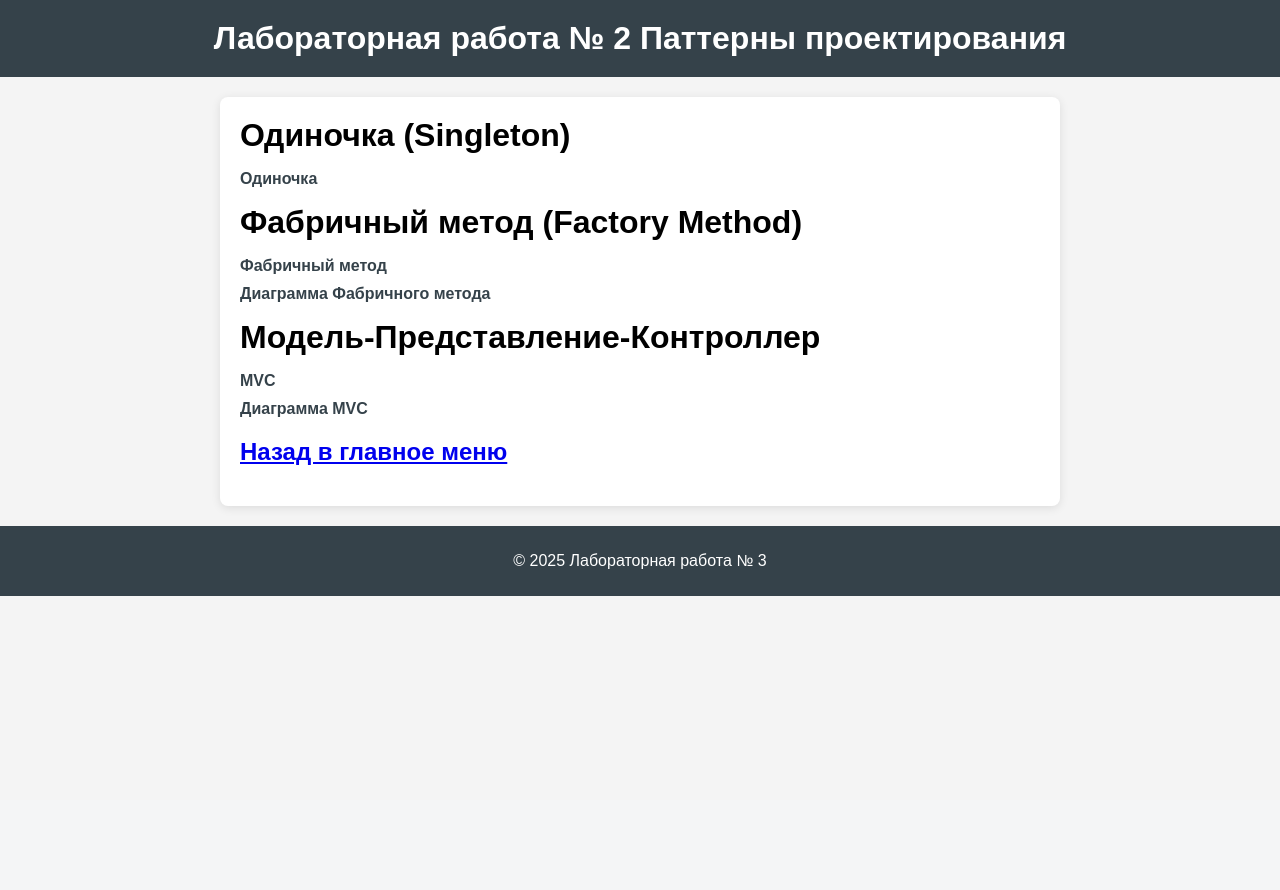
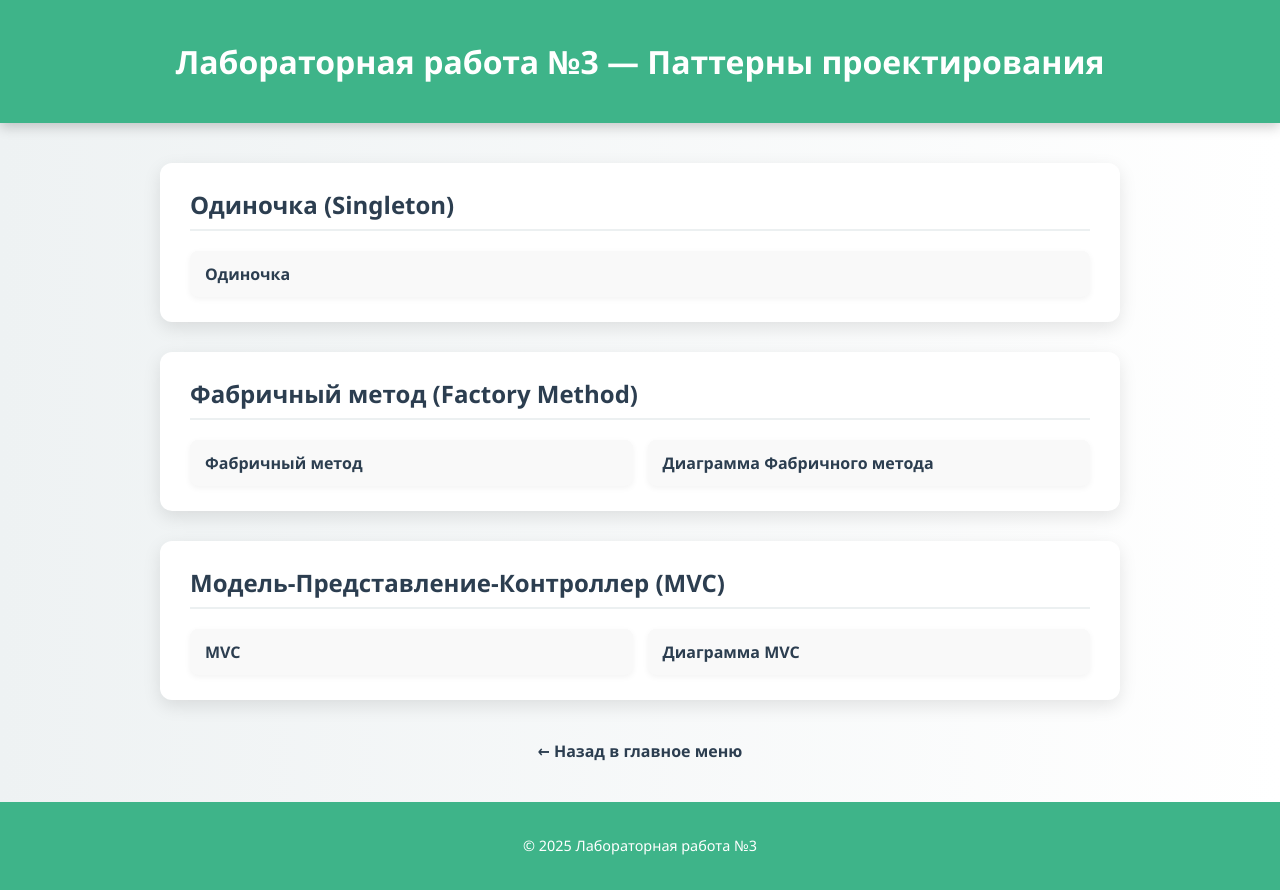
Before and after one commit to sad1400/web, a PHP site: page /lab3.php in a window 1280 px wide. Before the commit the page ends 596 px from the top, so only its background shows below. Run offline with PHP 8.4, Linux system fonts and the light colour scheme.

Commit message:
lab3.php

```diff
--- a/lab3.php
+++ b/lab3.php
@@ -1,89 +1,147 @@
+
 <!DOCTYPE html>
 <html lang="ru">
 <head>
-    <meta charset="UTF-8">
-    <meta name="viewport" content="width=device-width, initial-scale=1.0">
-    <title>Лабораторная работа № 2 Паттерны проектирования</title>
+  <meta charset="UTF-8" />
+  <meta name="viewport" content="width=device-width, initial-scale=1.0"/>
+  <title>Лабораторная работа №3 — Паттерны проектирования</title>
   <style>
+    * {
+      box-sizing: border-box;
+    }
+
     body {
-            font-family: Arial, sans-serif;
-            background-color: #f4f4f4;
       margin: 0;
-            padding: 0;
+      font-family: 'Segoe UI', Tahoma, Geneva, Verdana, sans-serif;
+      background: linear-gradient(to right, #eef2f3, #ffffff);
+      color: #333;
     }
+
     header {
-            background: #35424a;
-            color: #ffffff;
-            padding: 20px 0;
+      background-color: #3eb489;
+      color: white;
+      padding: 40px 20px;
       text-align: center;
+      box-shadow: 0 4px 12px rgba(0, 0, 0, 0.2);
     }
-        h1 {
+
+    header h1 {
       margin: 0;
+      font-size: 2rem;
     }
+
     .content {
-            max-width: 800px;
-            margin: 20px auto;
-            padding: 20px;
-            background: #ffffff;
-            border-radius: 8px;
-            box-shadow: 0 2px 10px rgba(0, 0, 0, 0.1);
+      max-width: 1000px;
+      margin: 40px auto;
+      padding: 0 20px;
+      display: flex;
+      flex-direction: column;
+      gap: 30px;
     }
-        h2 {
-            color: #35424a;
-            margin-top: 20px;
+
+    section {
+      background: white;
+      padding: 25px 30px;
+      border-radius: 12px;
+      box-shadow: 0 6px 18px rgba(0, 0, 0, 0.1);
     }
+
+    section h2 {
+      margin-top: 0;
+      color: #2c3e50;
+      border-bottom: 2px solid #ecf0f1;
+      padding-bottom: 8px;
+    }
+
     ul {
       list-style: none;
       padding: 0;
+      margin: 0;
+      display: grid;
+      grid-template-columns: repeat(auto-fit, minmax(240px, 1fr));
+      gap: 15px;
     }
-        ul li {
-            margin: 10px 0;
+
+    ul li a {
+      display: block;
+      background-color: #f9f9f9;
+      padding: 12px 15px;
+      border-radius: 8px;
+      text-decoration: none;
+      font-weight: 600;
+      color: #2c3e50;
+      transition: all 0.2s ease-in-out;
+      box-shadow: 0 2px 6px rgba(0,0,0,0.05);
     }
-        ul li a {
+
+    ul li a:hover {
+      background-color: #e74c3c;
+      color: #fff;
+      transform: translateY(-3px);
+    }
+
+    .back-link {
+      text-align: center;
+      margin-top: 10px;
+    }
+
+    .back-link a {
+      font-weight: 600;
+      color: #2c3e50;
       text-decoration: none;
-            color: #35424a;
-            font-weight: bold;
+      transition: color 0.2s;
     }
-        ul li a:hover {
-            color: #e8491d;
+
+    .back-link a:hover {
+      color: #e74c3c;
     }
+
     footer {
+      background-color: #3eb489;
+      color: white;
       text-align: center;
-            padding: 10px 0;
-            background: #35424a;
-            color: #ffffff;
-            position: relative;
-            bottom: 0;
-            width: 100%;
+      padding: 20px;
+      margin-top: 40px;
+      font-size: 0.9rem;
     }
   </style>
 </head>
 <body>
   <header>
-        <h1>Лабораторная работа № 2 Паттерны проектирования</h1>
+    <h1>Лабораторная работа №3 — Паттерны проектирования</h1>
   </header>
+
   <div class="content">
-        <h1>Одиночка (Singleton)</h1>
+    <section>
+      <h2>Одиночка (Singleton)</h2>
       <ul>
         <li><a href="lab3/settings_use.php">Одиночка</a></li>
       </ul>
+    </section>
 
-        <h1>Фабричный метод (Factory Method)</h1>
+    <section>
+      <h2>Фабричный метод (Factory Method)</h2>
       <ul>
         <li><a href="lab3/factory_use.php">Фабричный метод</a></li>
         <li><a href="lab3/diagramma_FactoryMethod.php">Диаграмма Фабричного метода</a></li>
       </ul>
+    </section>
 
-        <h1>Модель-Представление-Контроллер</h1>
+    <section>
+      <h2>Модель-Представление-Контроллер (MVC)</h2>
       <ul>
         <li><a href="lab3/mvc_use.php">MVC</a></li>
         <li><a href="lab3/diagramma_MVC.php">Диаграмма MVC</a></li>
       </ul>
+    </section>
 
-        <h2><a href="index.php">Назад в главное меню</a></h2>
+    <div class="back-link">
+      <a href="index.php">← Назад в главное меню</a>
     </div>
+  </div>
+
   <footer>
-        <p>&copy; 2025 Лабораторная работа № 3</p>
+    <p>&copy; 2025 Лабораторная работа №3</p>
   </footer>
 </body>
 </html>
```
Lines whose indentation alone changed are shown as unchanged.
